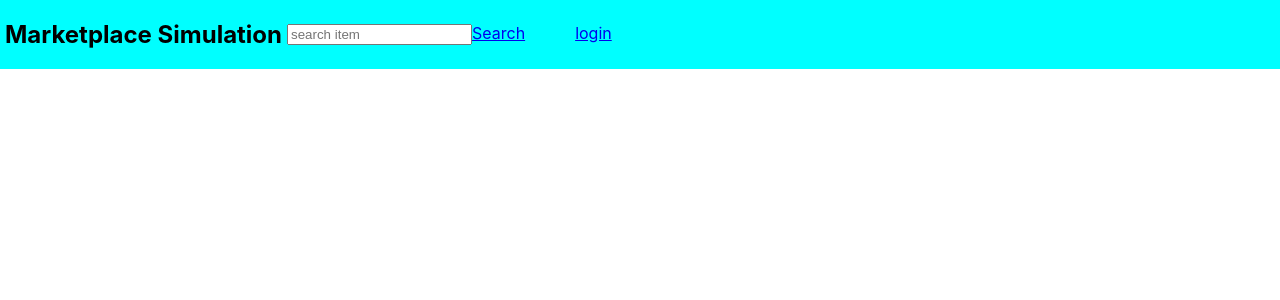
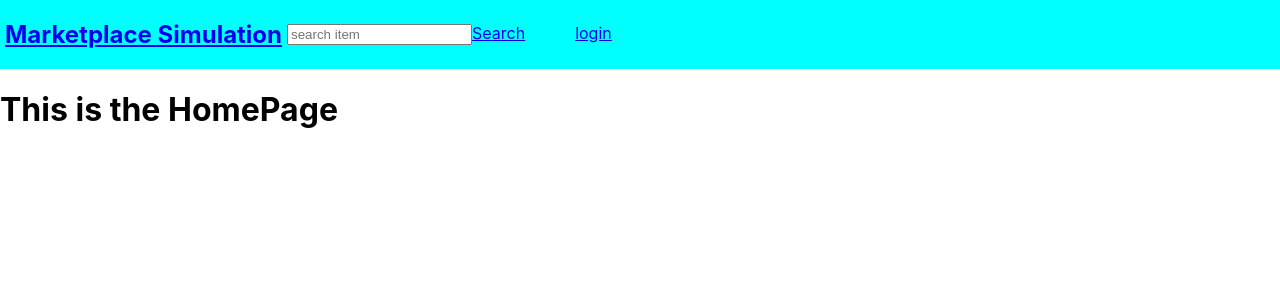
Before and after one commit to HuiyuGuan/Capstone_Frontend, a React (Create React App) app in the folder frontend/: page / in a window 1280 px wide. Shown: the top 300 px of the page. Built offline with nearby package versions, Linux system fonts and the light colour scheme.

Commit message:
Fixed the links and added homepage

```diff
--- a/frontend/src/App.js
+++ b/frontend/src/App.js
@@ -1,10 +1,10 @@
 import './App.css';
 import React from "react"
-import {HashRouter, Route, Routes} from "react-router-dom"
-import axios from "axios";
-import Home from "./components/Home"
+import { HashRouter,Route, Routes} from "react-router-dom"
+import Layout from "./components/Layout"
 import Login from "./components/Login"
 import Signup from "./components/Signup"
+import Home from "./components/Home"
 
 
 
@@ -13,12 +13,13 @@ function App() {
     <div className="App">
       <HashRouter>
         <Routes>
-          <Route exact path = "/" element={<Home />} >
+          <Route exact path = "/" element={<Layout />} >
+            <Route index element={<Home />} />
             <Route path = "/login" element={<Login />}/>
             <Route path = "/signup" element={<Signup />} />
           </Route>
         </Routes>
-      </HashRouter>
+        </HashRouter>
     </div>
   );
 }
--- a/frontend/src/components/Home.js
+++ b/frontend/src/components/Home.js
@@ -1,12 +1,5 @@
-import React from 'react';
-import { Outlet } from 'react-router-dom';
-import NavBar from "./NavBar"
-
-export default function Home () {
+export default function Home(){
     return (
-        <div>
-            <NavBar />
-            <Outlet />
-        </div>
-    );
+        <h1>This is the HomePage</h1>
+    )
 }
--- /dev/null
+++ b/frontend/src/components/Layout.js
@@ -0,0 +1,12 @@
+import React from 'react';
+import { Outlet } from 'react-router-dom';
+import NavBar from "./NavBar"
+
+export default function Home () {
+    return (
+        <div>
+            <NavBar />
+            <Outlet />
+        </div>
+    );
+}
--- a/frontend/src/components/Login.js
+++ b/frontend/src/components/Login.js
@@ -5,8 +5,9 @@ export default function Login(){
     let navigate = useNavigate();
 
     return (
+        <div>
             <form className="login"
-            onSumbit={e=>{
+                onSubmit={e=>{
                     e.preventDefault()
                     navigate("/")
                 }} >
@@ -21,5 +22,7 @@ export default function Login(){
                 </label><br></br><br></br>
                 <input type = "submit" value="submit"/>
             </form>
+            <button onClick={()=>navigate("/signup")}>sign up</button>
+        </div>
     )
 }
--- a/frontend/src/components/NavBar.js
+++ b/frontend/src/components/NavBar.js
@@ -4,7 +4,7 @@ import { Link } from "react-router-dom"
 export default function NavBar(){
     return(
         <nav className = "navbar">
-            <h1 className="nav-title">Marketplace Simulation</h1>
+            <Link to="/" className="HomePage"><h1 className="nav-title">Marketplace Simulation</h1></Link>
             <div className="nav-links">
                 <input className="nav-search"type="text" placeholder="search item"></input>
                 <Link to="/products/search" className="search-link">Search</Link>
--- a/frontend/src/components/Signup.js
+++ b/frontend/src/components/Signup.js
@@ -5,9 +5,9 @@ export default function Signup(){
 
     return(
         <form className="signup-form"
-            onSumbit={e=>{
+            onSubmit={e=>{
             e.preventDefault()
-            navigate("/home")
+            navigate("/")
         }} >
         <h1>Sign-up</h1>
         <label>
```
Lines whose indentation alone changed are shown as unchanged.
